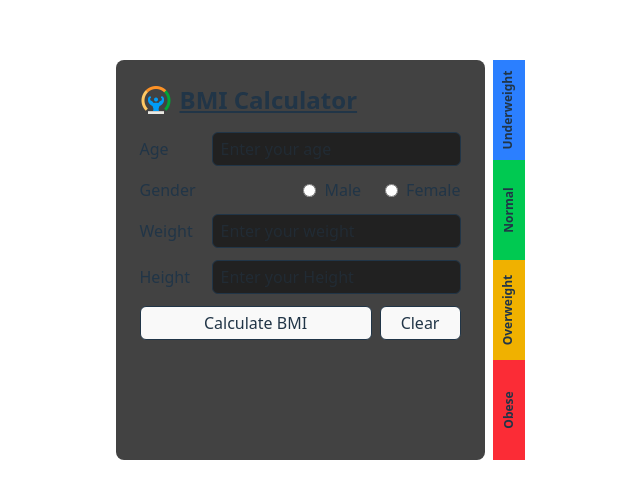
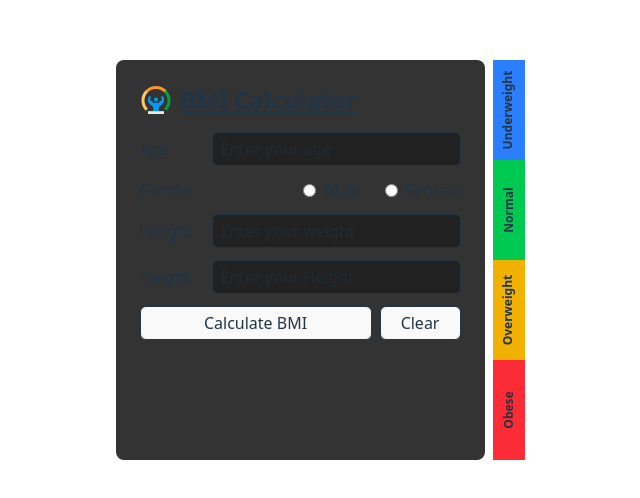
Before and after one commit to jomlx/bmi-calculator, a React (Vite) app: page / in a window 1280 px wide. Shown: the part 140-638 px from the top of the page, without its empty margins (324-964 px from the left). Built offline with nearby package versions, Linux system fonts and the light colour scheme.

Commit message:
style: added minor changes to style

```diff
--- a/src/index.css
+++ b/src/index.css
@@ -20,7 +20,7 @@
     background-color: #F7F6F2;
   }
   .bg-secondary {
-    background-color: #424242;
+    background-color: #333333;
   }
   .bg-secondary-shaded {
     background-color:  #212121;
```
